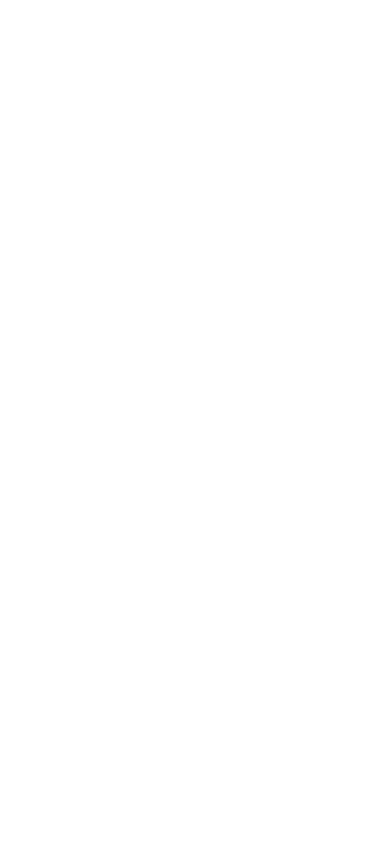
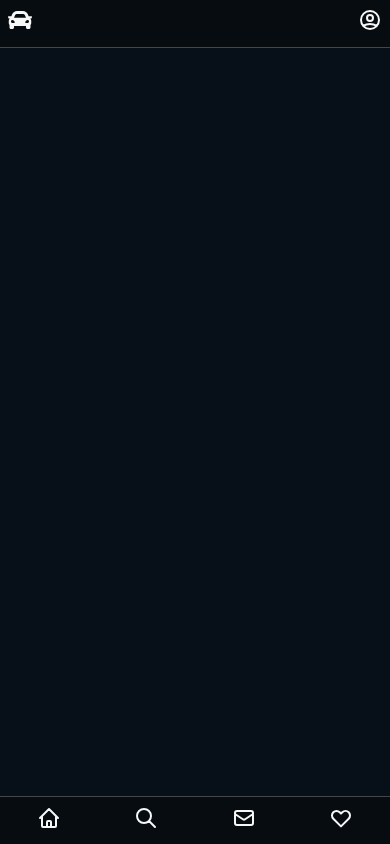
Before and after one commit to ashtken/autohub, a Next.js app: page / in a window 390 px wide. Built offline with nearby package versions, Linux system fonts and the light colour scheme.

Commit message:
Add global layout with header

```diff
--- /dev/null
+++ b/components/Layout/Header.tsx
@@ -0,0 +1,67 @@
+import Nav from "./Nav";
+import { FaCar } from "react-icons/fa";
+import { HiOutlineUserCircle } from "react-icons/hi";
+import styled from "@emotion/styled";
+import Link from "next/link";
+
+const HeaderContainer = styled.header`
+	position: fixed;
+	display: flex;
+	flex-direction: column;
+	justify-content: space-between;
+	height: 97vh;
+	color: #f7f7f7;
+	font-size: xx-large;
+	font-weight: 500;
+	margin: 1rem;
+	@media (max-width: 400px) {
+		display: none;
+	}
+	& > div {
+		& > a {
+			display: flex;
+			align-items: center;
+			padding-top: 1rem;
+			padding-bottom: 1rem;
+			padding-left: 1rem;
+			:hover {
+				color: #afafaf;
+			}
+			& > span {
+				margin-left: 1rem;
+				font-size: small;
+				font-weight: 200;
+				@media (max-width: 1300px) {
+					display: none;
+				}
+			}
+		}
+	}
+`;
+
+const Header = () => {
+	return (
+		<HeaderContainer>
+			<div>
+				<Link href={"/"}>
+					<a>
+						<FaCar />
+					</a>
+				</Link>
+				<div>
+					<Nav />
+				</div>
+			</div>
+			<div>
+				<Link href={"/"}>
+					<a>
+						<HiOutlineUserCircle />
+						<span>Ashley Kennedy</span>
+					</a>
+				</Link>
+			</div>
+		</HeaderContainer>
+	);
+};
+
+export default Header;
--- /dev/null
+++ b/components/Layout/MobileHeader.tsx
@@ -0,0 +1,51 @@
+import Nav from "./Nav";
+import { FaCar } from "react-icons/fa";
+import { HiOutlineUserCircle } from "react-icons/hi";
+import styled from "@emotion/styled";
+import Link from "next/link";
+
+const HeaderContainer = styled.header`
+	color: #f7f7f7;
+	font-size: x-large;
+	font-weight: 500;
+	height: 3rem;
+	background-color: #060c10;
+	border-bottom: solid #464646 0.1rem;
+	@media (min-width: 401px) {
+		display: none;
+	}
+	& > div {
+		display: flex;
+		justify-content: space-between;
+		padding-top: 0.5rem;
+		padding-left: 0.5rem;
+		padding-right: 0.5rem;
+		& > a {
+			:hover {
+				color: #afafaf;
+			}
+		}
+	}
+`;
+
+const MobileHeader = () => {
+	return (
+		<HeaderContainer>
+			<div>
+				<Link href={"/"}>
+					<a>
+						<FaCar />
+					</a>
+				</Link>
+				<Link href={"/"}>
+					<a>
+						<HiOutlineUserCircle />
+					</a>
+				</Link>
+			</div>
+			<Nav />
+		</HeaderContainer>
+	);
+};
+
+export default MobileHeader;
--- /dev/null
+++ b/components/Layout/Nav.tsx
@@ -0,0 +1,83 @@
+import { HiOutlineSearch } from "react-icons/hi";
+import { HiOutlineHome } from "react-icons/hi";
+import { HiOutlineHeart } from "react-icons/hi";
+import { HiOutlineMail } from "react-icons/hi";
+
+import Link from "next/link";
+import styled from "@emotion/styled";
+
+const NavContainer = styled.nav`
+	color: #f7f7f7;
+	font-size: x-large;
+	font-weight: 500;
+	margin: 0;
+	@media (max-width: 400px) {
+		height: 3rem;
+		overflow: hidden;
+		position: fixed;
+		bottom: 0;
+		right: 0;
+		width: 100%;
+		display: flex;
+		justify-content: space-around;
+		align-items: center;
+		background-color: #060c10;
+		border-top: solid #464646 0.1rem;
+	}
+	@media (min-width: 401px) {
+		display: flex;
+		flex-direction: column;
+		font-size: large;
+	}
+	& > a {
+		:hover {
+			color: #afafaf;
+		}
+		@media (min-width: 401px) {
+			display: flex;
+			align-items: center;
+			padding-top: 1rem;
+			padding-bottom: 1rem;
+			padding-left: 1rem;
+		}
+		& > span {
+			margin-left: 1rem;
+			@media (max-width: 1300px) {
+				display: none;
+			}
+		}
+	}
+`;
+
+const Nav = () => {
+	return (
+		<NavContainer>
+			<Link href={"/"} passHref>
+				<a>
+					<HiOutlineHome />
+					<span>Home</span>
+				</a>
+			</Link>
+			<Link href={"/"} passHref>
+				<a>
+					<HiOutlineSearch />
+					<span>Search</span>
+				</a>
+			</Link>
+			<Link href={"/"} passHref>
+				<a>
+					<HiOutlineMail />
+					<span>Messages</span>
+				</a>
+			</Link>
+			<Link href={"/"} passHref>
+				<a>
+					<HiOutlineHeart />
+					<span>Saved</span>
+				</a>
+			</Link>
+		</NavContainer>
+	);
+};
+
+export default Nav;
--- /dev/null
+++ b/components/Layout/index.tsx
@@ -0,0 +1,19 @@
+import MobileHeader from "./MobileHeader";
+import Header from "./Header";
+import { ReactNode } from "react";
+
+type Props = {
+	children: ReactNode;
+};
+
+const index = ({ children }: Props) => {
+	return (
+		<>
+			<Header />
+			<MobileHeader />
+			<main>{children}</main>
+		</>
+	);
+};
+
+export default index;
--- a/package.json
+++ b/package.json
@@ -10,6 +10,7 @@
 	},
 	"dependencies": {
 		"@emotion/react": "^11.9.0",
+		"@emotion/styled": "^11.8.1",
 		"@next-auth/prisma-adapter": "^1.0.3",
 		"@prisma/client": "^3.12.0",
 		"next": "12.1.5",
@@ -17,6 +18,7 @@
 		"react": "18.0.0",
 		"react-dom": "18.0.0",
 		"react-hook-form": "^7.29.0",
+		"react-icons": "^4.3.1",
 		"swr": "^1.3.0"
 	},
 	"devDependencies": {
--- a/pages/_app.tsx
+++ b/pages/_app.tsx
@@ -1,10 +1,30 @@
-import "../styles/globals.css";
+import { Global, css } from "@emotion/react";
 import type { AppProps } from "next/app";
 import { SessionProvider } from "next-auth/react";
 
 function App({ Component, pageProps: { session, ...pageProps } }: AppProps) {
 	return (
 		<SessionProvider session={session}>
+			<Global
+				styles={css`
+					html,
+					body {
+						padding: 0;
+						margin: 0;
+						font-family: -apple-system, BlinkMacSystemFont, Segoe UI, Roboto,
+							Oxygen, Ubuntu, Cantarell, Fira Sans, Droid Sans, Helvetica Neue,
+							sans-serif;
+						background-color: #071018;
+					}
+					a {
+						color: inherit;
+						text-decoration: none;
+					}
+					* {
+						box-sizing: border-box;
+					}
+				`}
+			/>
 			<Component {...pageProps} />
 		</SessionProvider>
 	);
--- a/pages/index.tsx
+++ b/pages/index.tsx
@@ -1,17 +1,18 @@
 import type { NextPage } from "next";
 import Head from "next/head";
 import { useEffect, useState } from "react";
-import styles from "../styles/Home.module.css";
+import styled from "@emotion/styled";
+import Layout from "../components/Layout";
 
 const Home: NextPage = () => {
 	return (
-		<div className={styles.container}>
+		<Layout>
 			<Head>
 				<title>Create Next App</title>
 				<meta name="description" content="Generated by create next app" />
 				<link rel="icon" href="/favicon.ico" />
 			</Head>
-		</div>
+		</Layout>
 	);
 };
 
--- a/styles/Home.module.css
+++ /dev/null
@@ -1,116 +0,0 @@
-.container {
-  padding: 0 2rem;
-}
-
-.main {
-  min-height: 100vh;
-  padding: 4rem 0;
-  flex: 1;
-  display: flex;
-  flex-direction: column;
-  justify-content: center;
-  align-items: center;
-}
-
-.footer {
-  display: flex;
-  flex: 1;
-  padding: 2rem 0;
-  border-top: 1px solid #eaeaea;
-  justify-content: center;
-  align-items: center;
-}
-
-.footer a {
-  display: flex;
-  justify-content: center;
-  align-items: center;
-  flex-grow: 1;
-}
-
-.title a {
-  color: #0070f3;
-  text-decoration: none;
-}
-
-.title a:hover,
-.title a:focus,
-.title a:active {
-  text-decoration: underline;
-}
-
-.title {
-  margin: 0;
-  line-height: 1.15;
-  font-size: 4rem;
-}
-
-.title,
-.description {
-  text-align: center;
-}
-
-.description {
-  margin: 4rem 0;
-  line-height: 1.5;
-  font-size: 1.5rem;
-}
-
-.code {
-  background: #fafafa;
-  border-radius: 5px;
-  padding: 0.75rem;
-  font-size: 1.1rem;
-  font-family: Menlo, Monaco, Lucida Console, Liberation Mono, DejaVu Sans Mono,
-    Bitstream Vera Sans Mono, Courier New, monospace;
-}
-
-.grid {
-  display: flex;
-  align-items: center;
-  justify-content: center;
-  flex-wrap: wrap;
-  max-width: 800px;
-}
-
-.card {
-  margin: 1rem;
-  padding: 1.5rem;
-  text-align: left;
-  color: inherit;
-  text-decoration: none;
-  border: 1px solid #eaeaea;
-  border-radius: 10px;
-  transition: color 0.15s ease, border-color 0.15s ease;
-  max-width: 300px;
-}
-
-.card:hover,
-.card:focus,
-.card:active {
-  color: #0070f3;
-  border-color: #0070f3;
-}
-
-.card h2 {
-  margin: 0 0 1rem 0;
-  font-size: 1.5rem;
-}
-
-.card p {
-  margin: 0;
-  font-size: 1.25rem;
-  line-height: 1.5;
-}
-
-.logo {
-  height: 1em;
-  margin-left: 0.5rem;
-}
-
-@media (max-width: 600px) {
-  .grid {
-    width: 100%;
-    flex-direction: column;
-  }
-}
--- a/styles/globals.css
+++ /dev/null
@@ -1,16 +0,0 @@
-html,
-body {
-  padding: 0;
-  margin: 0;
-  font-family: -apple-system, BlinkMacSystemFont, Segoe UI, Roboto, Oxygen,
-    Ubuntu, Cantarell, Fira Sans, Droid Sans, Helvetica Neue, sans-serif;
-}
-
-a {
-  color: inherit;
-  text-decoration: none;
-}
-
-* {
-  box-sizing: border-box;
-}
```
Also changed, not shown: 1 other file (tests, documents, lock files or other folders).
